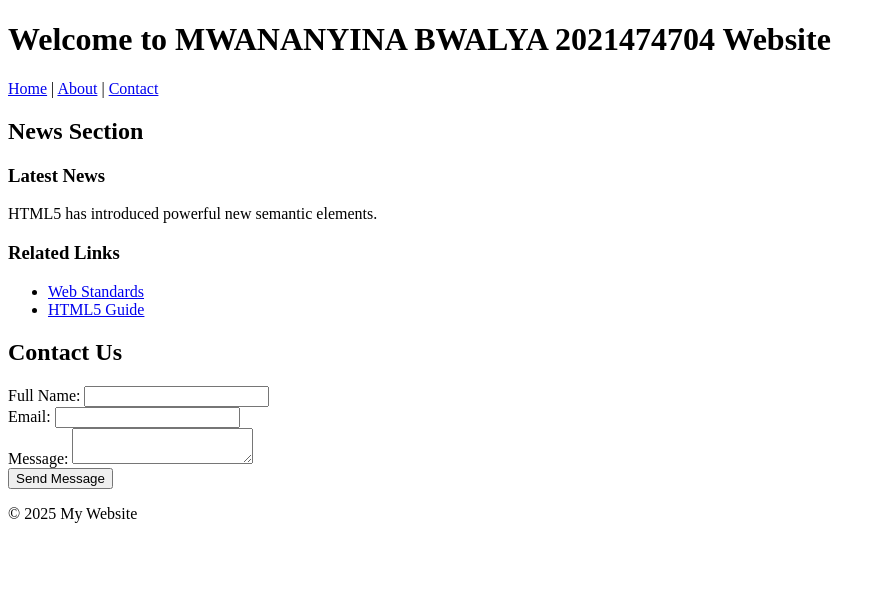
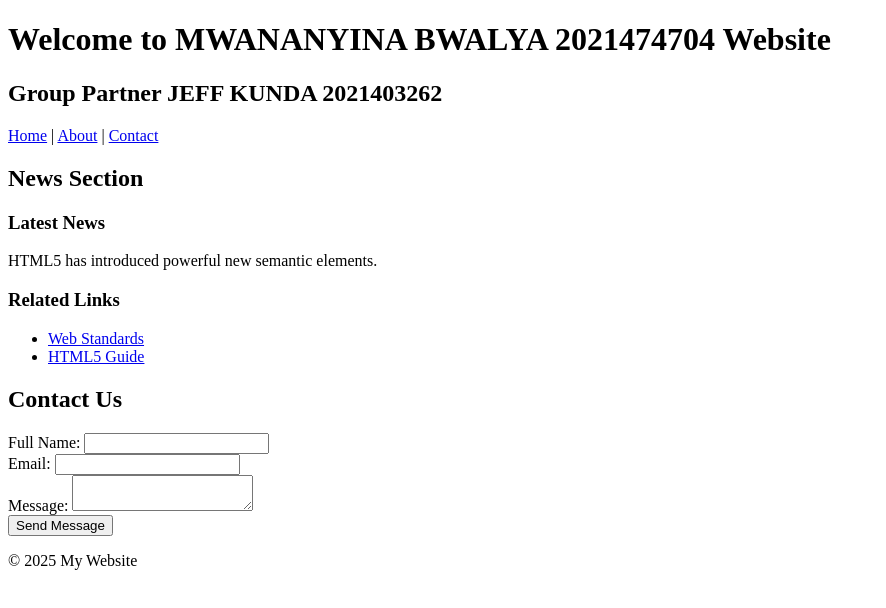
Before and after one commit to Unclegermande1st/lab2-html, a plain HTML site: page index.html in a window 1280 px wide. Shown: the whole page, without its empty margins (0-886 px from the left). Drawn offline with Linux system fonts and the light colour scheme.

Commit message:
Added my name & computer number

```diff
--- a/index.html
+++ b/index.html
@@ -8,6 +8,7 @@
 <body>
     <header>
         <h1>Welcome to MWANANYINA BWALYA 2021474704 Website</h1>
+        <h2>Group Partner JEFF KUNDA 2021403262</h2>
         <nav>
             <a href="#">Home</a> |
             <a href="#">About</a> |
```
